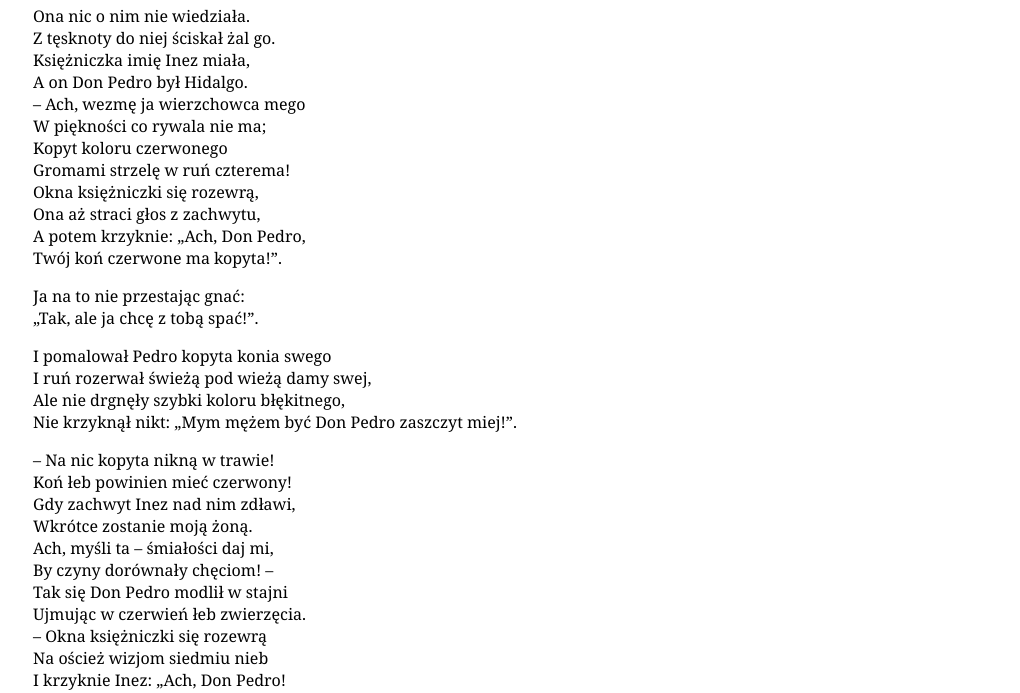
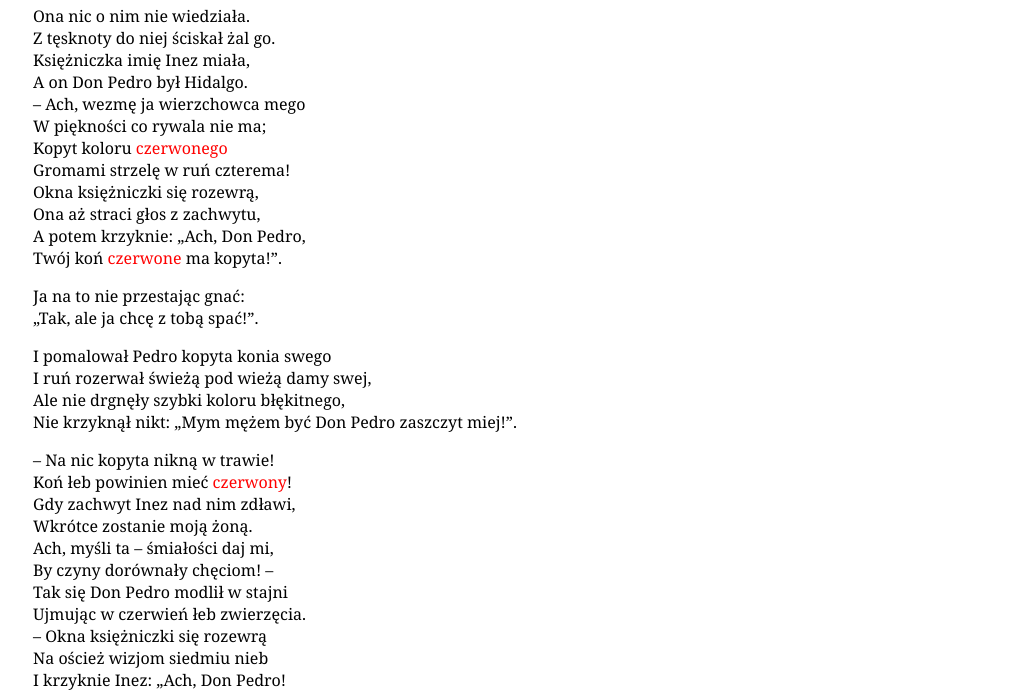
Before and after one commit to olastoecker/Nauka-Gita, a plain HTML site: page index.html in a window 1280 px wide. Shown: the part 104-797 px from the top of the page, without its empty margins (15-1035 px from the left). Drawn offline with Linux system fonts and the light colour scheme.

Commit message:
Change css span

```diff
--- a/css.style.css
+++ b/css.style.css
@@ -11,3 +11,7 @@ body {
     font-style: italic;
     font-size: 40px;
 }
+
+.lirycs span {
+    color: red;
+}
```
